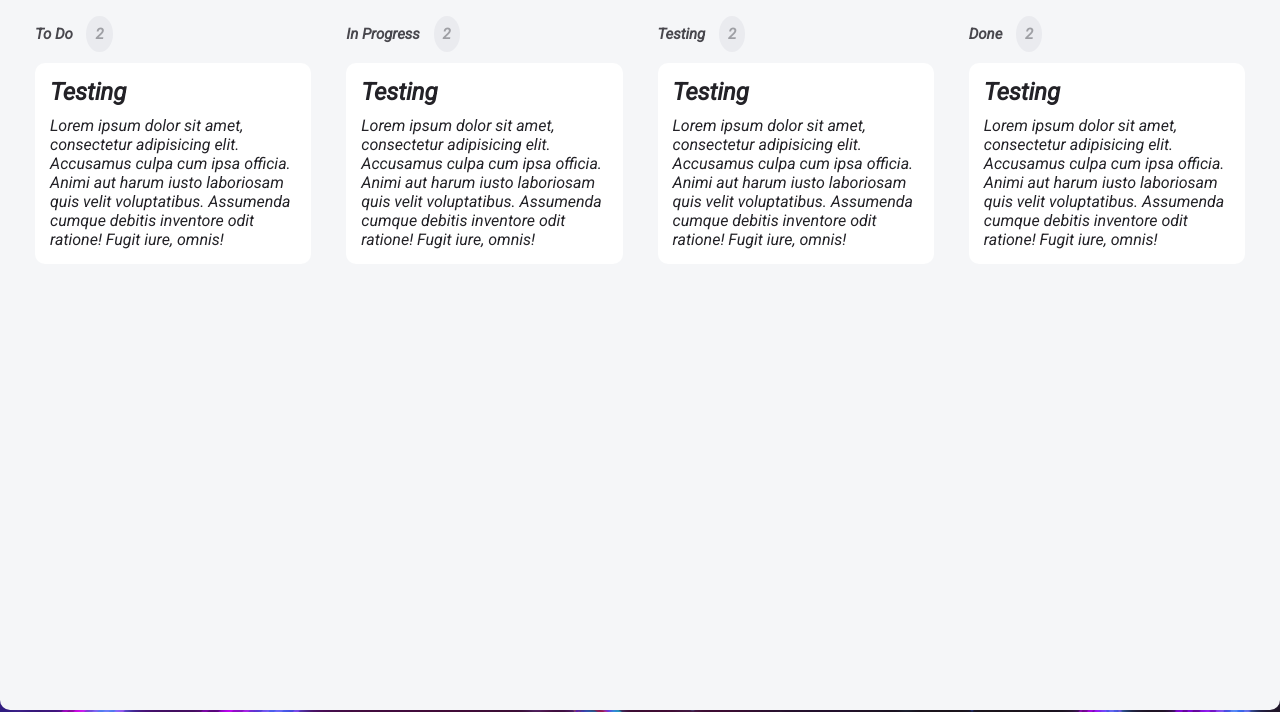
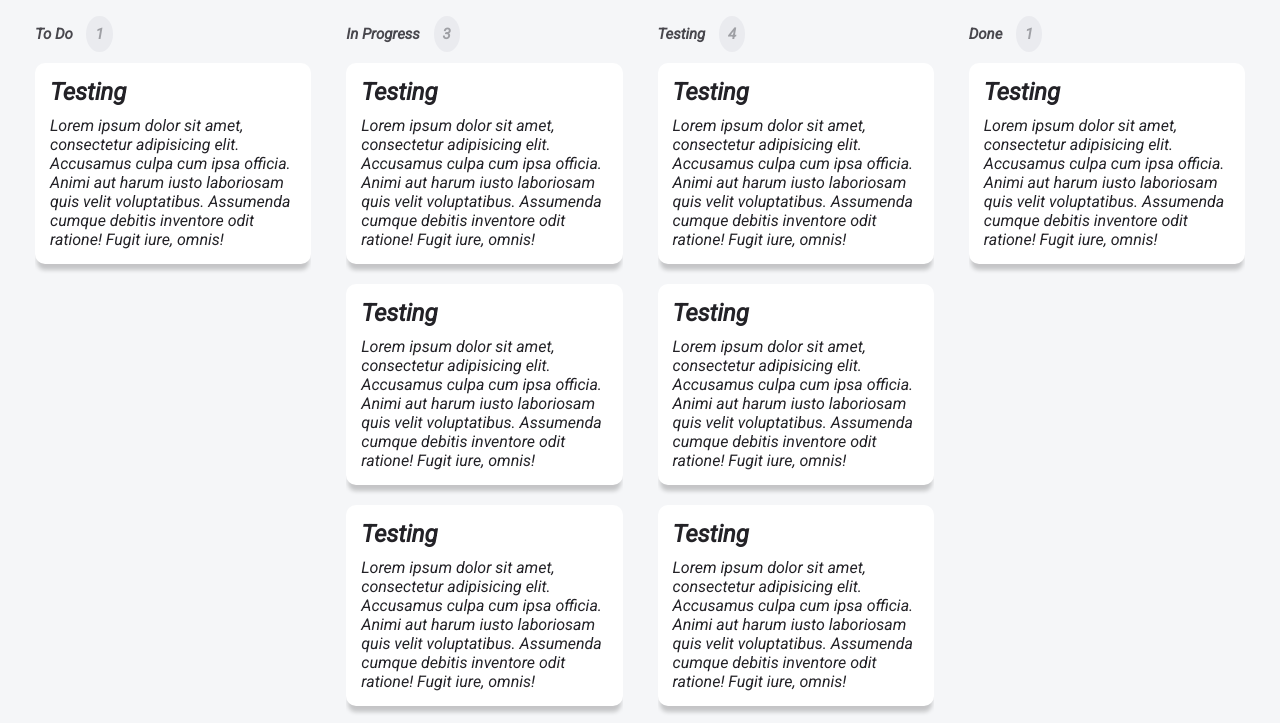
Before and after one commit to Artkvadrat/PM_Project_2, a website built with Parcel: page src/index.html in a window 1280 px wide. Shown: the part 88-811 px from the top of the page. Built offline with nearby package versions, Linux system fonts and the light colour scheme.

Commit message:
custom scrollbar and cards shadows added

```diff
--- a/src/index.html
+++ b/src/index.html
@@ -33,7 +33,7 @@
   <div class="wrapper">
     <main class="columns">
       <section  class="columns__column">
-        <h2>To Do <span class="counter">2</span></h2>
+        <h2>To Do <span class="counter">1</span></h2>
         <div id="to-do" class="cards_wrapper">
           <div class="card">
             <h3>Testing</h3>
@@ -42,8 +42,16 @@
         </div>
       </section>
       <section  class="columns__column">
-        <h2>In Progress <span class="counter">2</span></h2>
+        <h2>In Progress <span class="counter">3</span></h2>
         <div id="in-progress" class="cards_wrapper">
+          <div class="card">
+            <h3>Testing</h3>
+            <p>Lorem ipsum dolor sit amet, consectetur adipisicing elit. Accusamus culpa cum ipsa officia. Animi aut harum iusto laboriosam quis velit voluptatibus. Assumenda cumque debitis inventore odit ratione! Fugit iure, omnis!</p>
+          </div>
+          <div class="card">
+            <h3>Testing</h3>
+            <p>Lorem ipsum dolor sit amet, consectetur adipisicing elit. Accusamus culpa cum ipsa officia. Animi aut harum iusto laboriosam quis velit voluptatibus. Assumenda cumque debitis inventore odit ratione! Fugit iure, omnis!</p>
+          </div>
           <div class="card">
             <h3>Testing</h3>
             <p>Lorem ipsum dolor sit amet, consectetur adipisicing elit. Accusamus culpa cum ipsa officia. Animi aut harum iusto laboriosam quis velit voluptatibus. Assumenda cumque debitis inventore odit ratione! Fugit iure, omnis!</p>
@@ -51,8 +59,20 @@
         </div>
       </section>
       <section  class="columns__column">
-        <h2>Testing <span class="counter">2</span></h2>
+        <h2>Testing <span class="counter">4</span></h2>
         <div id="testing" class="cards_wrapper">
+          <div class="card">
+            <h3>Testing</h3>
+            <p>Lorem ipsum dolor sit amet, consectetur adipisicing elit. Accusamus culpa cum ipsa officia. Animi aut harum iusto laboriosam quis velit voluptatibus. Assumenda cumque debitis inventore odit ratione! Fugit iure, omnis!</p>
+          </div>
+          <div class="card">
+            <h3>Testing</h3>
+            <p>Lorem ipsum dolor sit amet, consectetur adipisicing elit. Accusamus culpa cum ipsa officia. Animi aut harum iusto laboriosam quis velit voluptatibus. Assumenda cumque debitis inventore odit ratione! Fugit iure, omnis!</p>
+          </div>
+          <div class="card">
+            <h3>Testing</h3>
+            <p>Lorem ipsum dolor sit amet, consectetur adipisicing elit. Accusamus culpa cum ipsa officia. Animi aut harum iusto laboriosam quis velit voluptatibus. Assumenda cumque debitis inventore odit ratione! Fugit iure, omnis!</p>
+          </div>
           <div class="card">
             <h3>Testing</h3>
             <p>Lorem ipsum dolor sit amet, consectetur adipisicing elit. Accusamus culpa cum ipsa officia. Animi aut harum iusto laboriosam quis velit voluptatibus. Assumenda cumque debitis inventore odit ratione! Fugit iure, omnis!</p>
@@ -60,7 +80,7 @@
         </div>
       </section>
       <section  class="columns__column">
-        <h2>Done <span class="counter">2</span></h2>
+        <h2>Done <span class="counter">1</span></h2>
         <div id="done" class="cards_wrapper">
           <div class="card">
             <h3>Testing</h3>
--- a/src/styles/main.css
+++ b/src/styles/main.css
@@ -10,7 +10,7 @@ body{
 .wrapper{
     width: 1280px;
     margin: 0 auto;
-    height: 90vh;
+    height: 800px;
     background: #f5f6f8;
     border-radius: 10px;
 }
@@ -20,7 +20,6 @@ body{
     display: grid;
     grid-gap: 35px;
     grid-template-columns: repeat(4, 1fr);
-    height: 100%;
 }
 
 .columns__column{
@@ -47,16 +46,34 @@ body{
     flex-direction: column;
     margin-top: 20px;
     width: 100%;
-    height: 100%;
-    overflow-y: scroll;
+    height: 700px;
+    overflow-y: auto;
+}
+
+.cards_wrapper::-webkit-scrollbar-track{
+    border-radius: 4px;
+}
+
+.cards_wrapper::-webkit-scrollbar{
+    width: 6px;
+}
+
+.cards_wrapper::-webkit-scrollbar-thumb{
+    border-radius: 4px;
+    background: #f0f2f5;
+}
+
+.cards_wrapper:hover::-webkit-scrollbar-thumb{
+    background: #232227;
 }
 
 .card{
     padding: 15px;
     border-radius: 10px;
     background: #ffffff;
-    min-height: 100px;
     width: 100%;
+    margin-bottom: 20px;
+    box-shadow: 0 8px 4px -2px rgba(0, 0, 0, .2);
 }
 
 .card h3{
```
